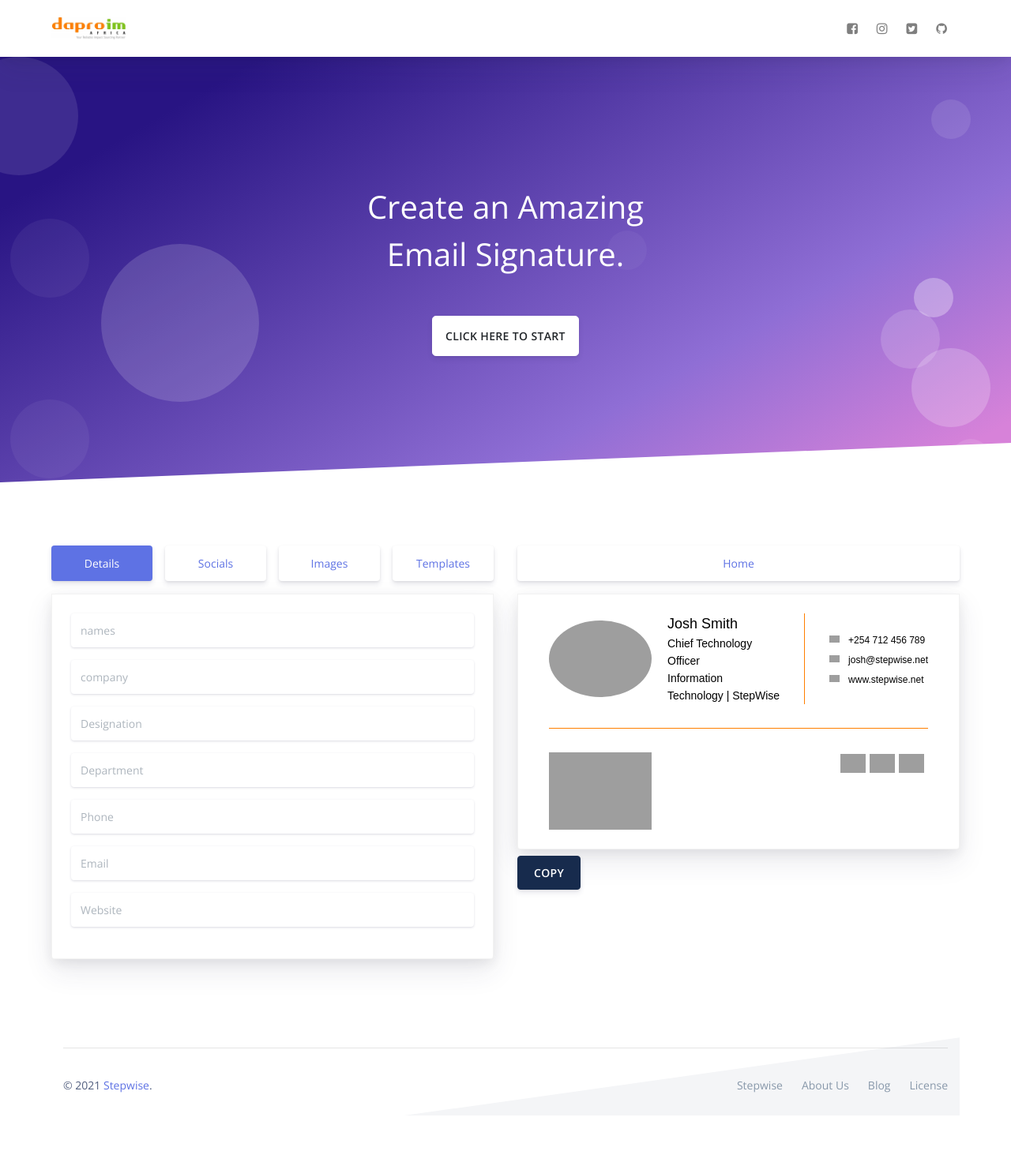
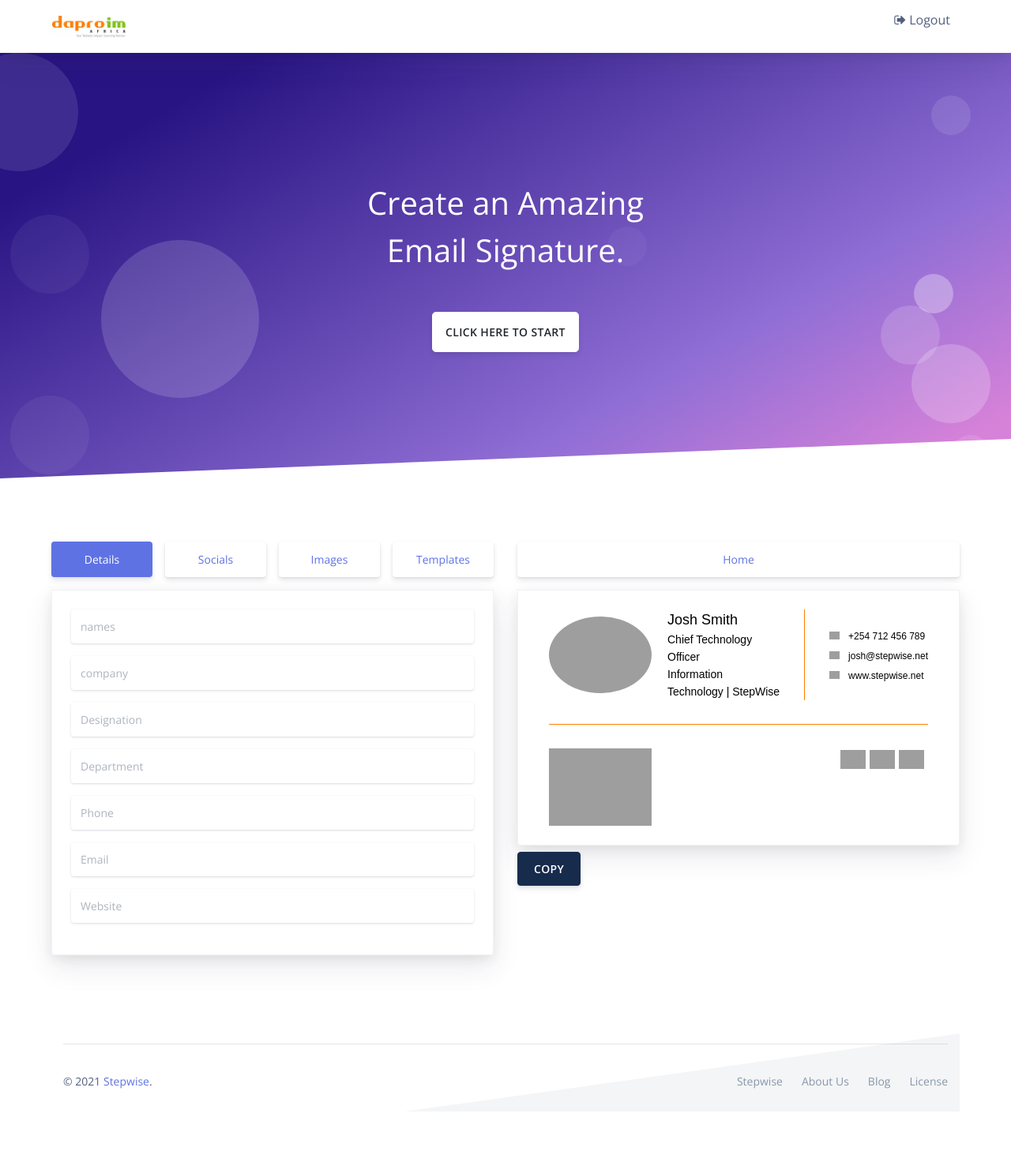
Before and after one commit to fredricksimi/newsignature, a Django app: page / in a window 1280 px wide. Shown: the whole page at 79% size. After the commit the page ends 1379 px from the top, so only its background shows below. Run offline with Django 3.2, Linux system fonts and the light colour scheme; the visitor is signed in with stand-in values (Sample User, id 1); some libraries are stand-ins or nearby versions; grey boxes are pictures that could not be loaded.

Commit message:
sixth commit

```diff
--- a/signature/templates/signature/base.html
+++ b/signature/templates/signature/base.html
@@ -49,32 +49,11 @@
             </div>
           </div>
         </div>
-        <ul class="navbar-nav align-items-lg-center ml-lg-auto">
-          <li class="nav-item">
-            <a class="nav-link nav-link-icon" href="" target="_blank" data-toggle="tooltip" title="Like us on Facebook">
-              <i class="fa fa-facebook-square"></i>
-              <span class="nav-link-inner--text d-lg-none">Facebook</span>
+        {% if user.is_authenticated %}
+            <a class="nav-link nav-link-icon ml-lg-auto" href="{% url 'account_logout' %}" target="_blank" data-toggle="tooltip" title="Logout">
+              <p><i class="fa fa-sign-out"></i>&nbsp;Logout</p>
             </a>
-          </li>
-          <li class="nav-item">
-            <a class="nav-link nav-link-icon" href="" target="_blank" data-toggle="tooltip" title="Follow us on Instagram">
-              <i class="fa fa-instagram"></i>
-              <span class="nav-link-inner--text d-lg-none">Instagram</span>
-            </a>
-          </li>
-          <li class="nav-item">
-            <a class="nav-link nav-link-icon" href="" target="_blank" data-toggle="tooltip" title="Follow us on Twitter">
-              <i class="fa fa-twitter-square"></i>
-              <span class="nav-link-inner--text d-lg-none">Twitter</span>
-            </a>
-          </li>
-          <li class="nav-item">
-            <a class="nav-link nav-link-icon" href="" target="_blank" data-toggle="tooltip" title="Star us on Github">
-              <i class="fa fa-github"></i>
-              <span class="nav-link-inner--text d-lg-none">Github</span>
-            </a>
-          </li>
-        </ul>
+        {% endif %}
       </div>
     </div>
   </nav>
```
